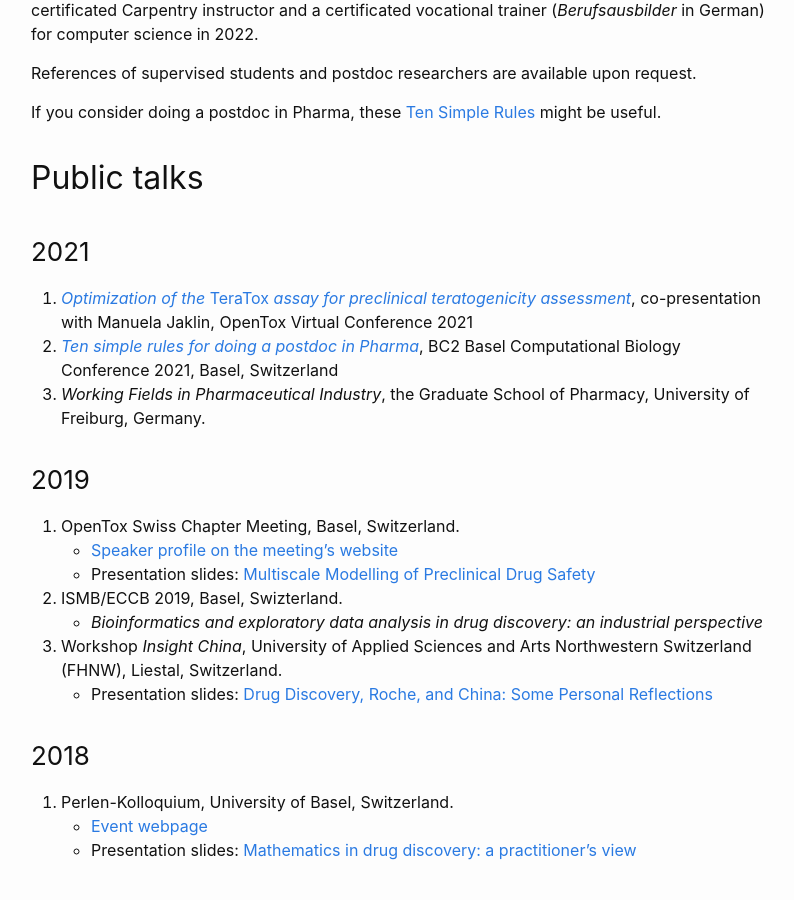
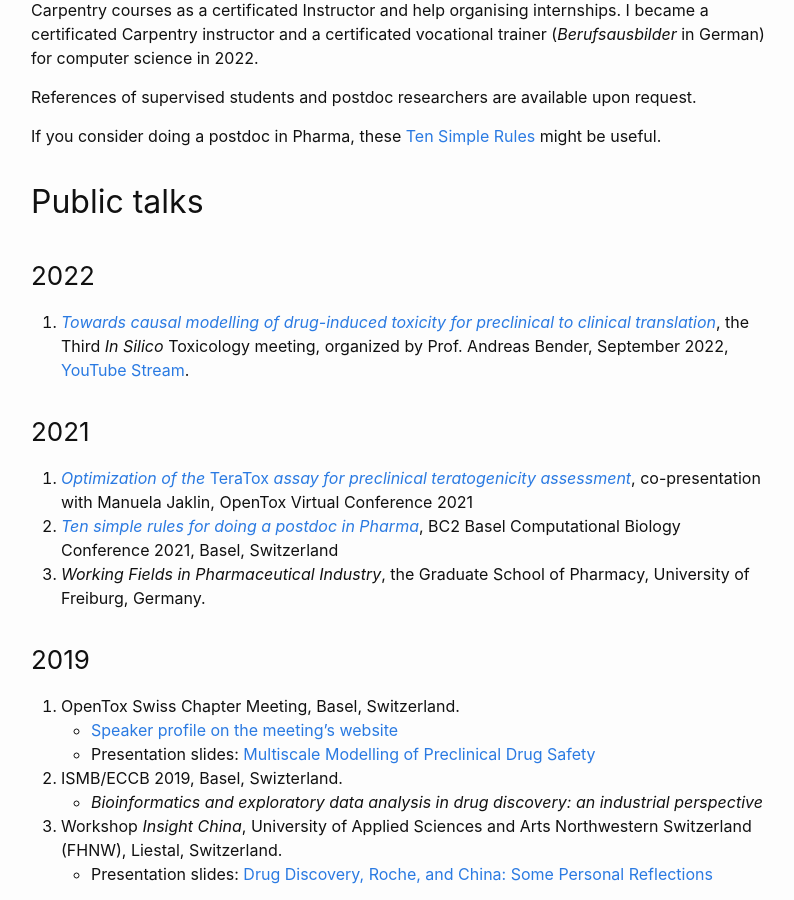
Before and after one commit to Accio/accio.github.io, a Jekyll site: the page built from _pages/outreach.md, in a window 1280 px wide and 900 px high, scrolled down 1747 px. Shown: the whole window, without its empty margins (239-1033 px from the left). Built offline with Jekyll 4.4.1, drawn with Linux system fonts in a browser that asks for light colours.

Commit message:
add in silico toxicology meeting

```diff
--- a/_pages/outreach.md
+++ b/_pages/outreach.md
@@ -74,6 +74,10 @@ might be useful.
 
 ## Public talks
 
+### 2022
+
+1. [*Towards causal modelling of drug-induced toxicity for preclinical to clinical translation*](http://drugdiscovery.net/tox2022/), the Third *In Silico* Toxicology meeting, organized by Prof. Andreas Bender, September 2022, [YouTube Stream](https://youtu.be/ab1ml2SR7y8).
+
 ### 2021
 
 1. [*Optimization of the* TeraTox *assay for preclinical teratogenicity assessment*](https://www.opentox.net/events/virtual-conference-2021/program), co-presentation with Manuela Jaklin, OpenTox Virtual Conference 2021
```
